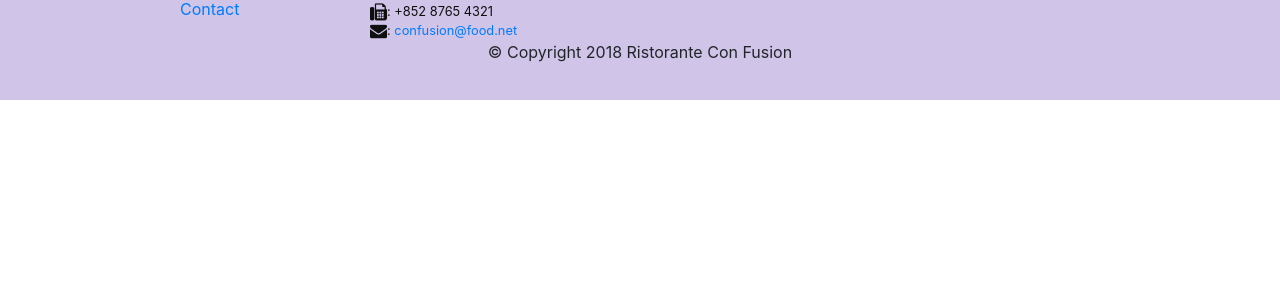
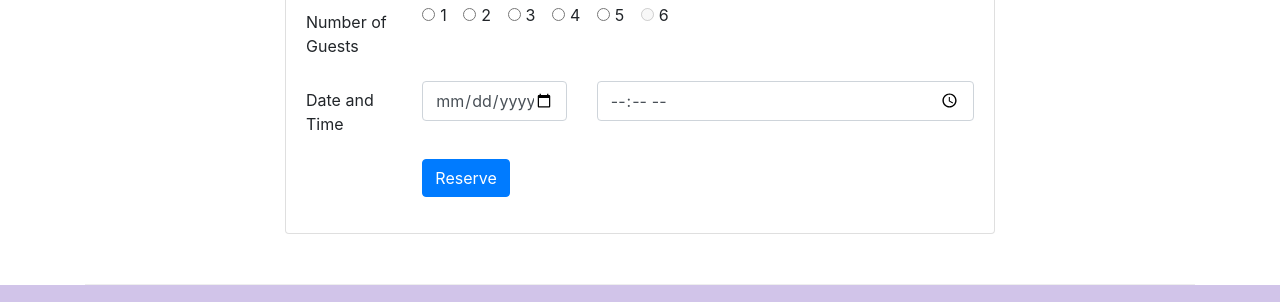
Before and after one commit to tobiolatunji/full-stack-class, a website: page index.html in a window 1280 px wide. Shown: the part 2062-2364 px from the top of the page. Before the commit the page ends 2162 px from the top, so only its background shows below. Drawn offline with nearby package versions, Linux system fonts and the light colour scheme.

Commit message:
reserve table assignment

```diff
--- a/index.html
+++ b/index.html
@@ -195,6 +195,67 @@
                 </div>
             </div>
         </div>
+
+        <div class="row row-content justify-content-center">
+        	<div class="col-12 col-sm-8">
+				<div id="reserveform" class="card">
+					<h3 class="card-header bg-warning text-white">Reserve a Table</h3>
+					<div class="card-body">
+							<form>
+								<div class="form-group row">
+									<label class="col-md-2 col-form-label">Number of Guests</label>
+									<div class="col-md-10">
+										<div class="form-check-inline">
+										  <label class="form-check-label">
+											<input type="radio" class="form-check-input" name="optradio">1
+										  </label>
+										</div>
+										<div class="form-check-inline">
+										  <label class="form-check-label">
+											<input type="radio" class="form-check-input" name="optradio">2
+										  </label>
+										</div>
+										<div class="form-check-inline">
+										  <label class="form-check-label">
+											<input type="radio" class="form-check-input" name="optradio">3
+										  </label>
+										</div>
+										<div class="form-check-inline">
+										  <label class="form-check-label">
+											<input type="radio" class="form-check-input" name="optradio">4
+										  </label>
+										</div>
+										<div class="form-check-inline">
+										  <label class="form-check-label">
+											<input type="radio" class="form-check-input" name="optradio">5
+										  </label>
+										</div>
+										<div class="form-check-inline disabled">
+										  <label class="form-check-label">
+											<input type="radio" class="form-check-input" name="optradio" disabled>6
+										  </label>
+										</div>
+									</div>
+								</div>
+								<div class="form-group row">
+									<label for="time" class="col-12 col-md-2 col-form-label">Date and Time</label>
+									<div class="col-5 col-md-3">
+										<input type="date" class="form-control" id="date" name="date" placeholder="Date">
+									</div>
+									<div class="col-7 col-md-7">
+										<input type="time" class="form-control" id="time" name="time" placeholder="Time">
+									</div>
+								</div>
+								<div class="form-group row">
+									<div class="offset-md-2 col-md-10">
+										<button type="submit" class="btn btn-primary">Reserve</button>
+									</div>
+							</form>
+						</div>
+					</div>
+				</div>
+			</div>
+		</div>
     </div>
 
     <footer class="footer">
```
Also changed, not shown: aboutus.html (+1 -1 lines).
